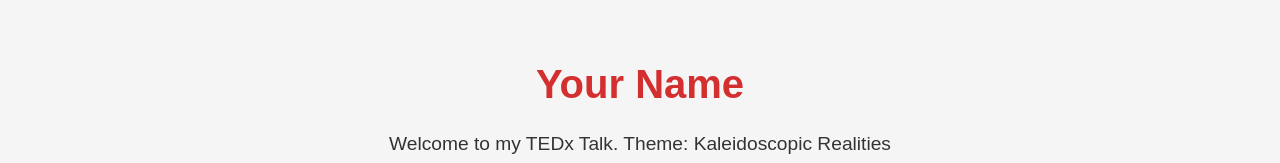
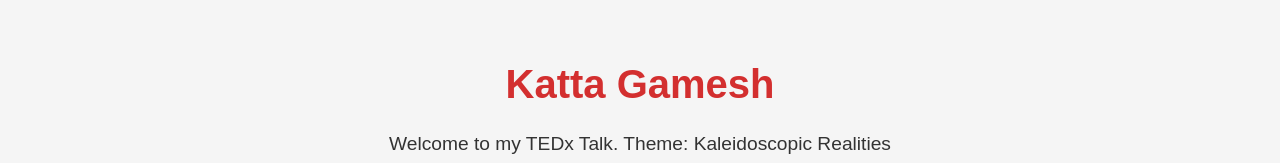
Before and after one commit to Metalhead33800/TEDxDec2024Mumbai.html, a plain HTML site: page index.html in a window 1280 px wide. Shown: the top 163 px of the page. Drawn offline with Linux system fonts and the light colour scheme.

Commit message:
Update index.html

```diff
--- a/index.html
+++ b/index.html
@@ -64,7 +64,7 @@
 </head>
 <body>
     <header>
-        <h1>Your Name</h1>
+        <h1>Katta Gamesh</h1>
         <p>Welcome to my TEDx Talk. Theme: Kaleidoscopic Realities </p>
     </header>
 <iframe
```
